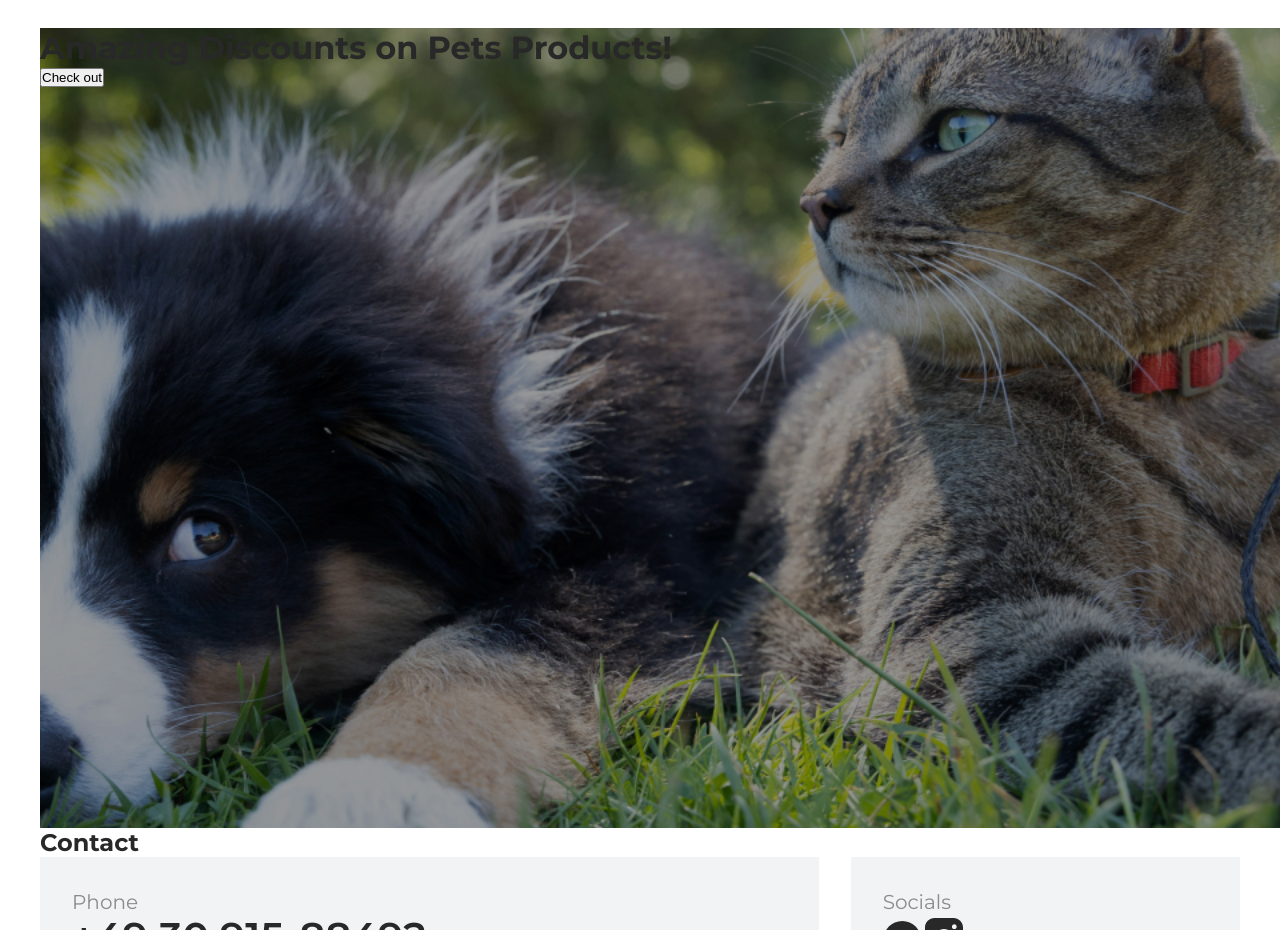
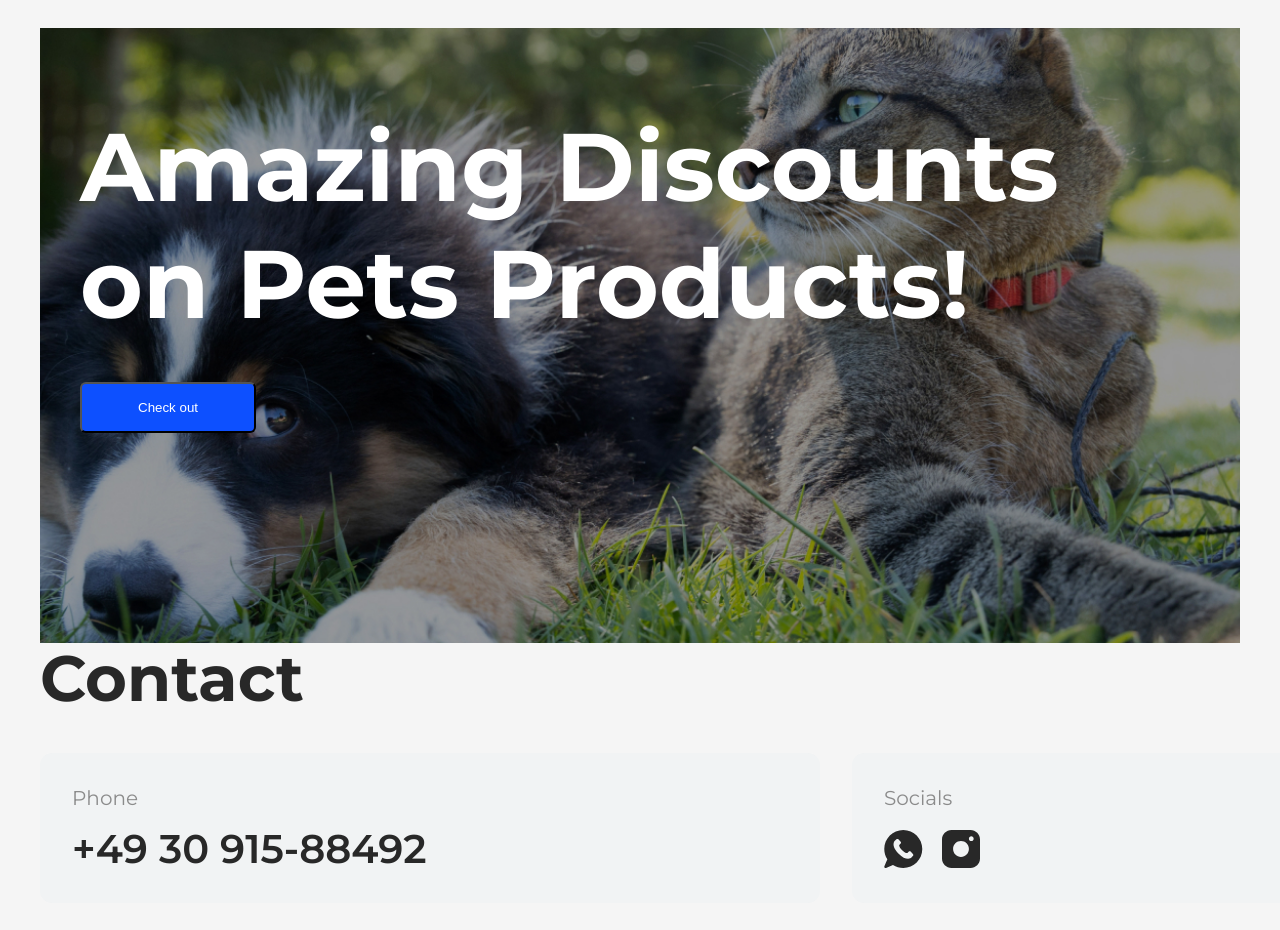
Before and after one commit to ParavoZ17/OnlineShop, a React (Vite) app: page / in a window 1280 px wide. Shown: the part 102-1032 px from the top of the page. Built offline with nearby package versions, Linux system fonts and the light colour scheme.

Commit message:
layout+hero+header+footer done

```diff
--- a/src/components/footer/Footer.jsx
+++ b/src/components/footer/Footer.jsx
@@ -6,7 +6,7 @@ import styles from './Footer.module.css'
 function Footer (){
     return (
         <footer >
-            <h2>Contact</h2>
+            <h2 className={styles.footer_title}>Contact</h2>
             <div className={styles.container}>
             <div className={styles.contactContainer}>
                 <p className={styles.title}>Phone</p>
@@ -14,8 +14,8 @@ function Footer (){
             </div>
             <div className={styles.contactContainer}>
                 <p className={styles.title}>Socials</p>
-                <img src={whatsapp} alt="whatsapp" />
-                <img src={instagram} alt="instagram" />
+                <div className={styles.socialIcons}><img src={whatsapp} alt="whatsapp" />
+                <img src={instagram} alt="instagram" /></div>
             </div>
             <div className={styles.contactContainer}>
                 <p className={styles.title}>Address</p>
--- a/src/components/footer/Footer.module.css
+++ b/src/components/footer/Footer.module.css
@@ -1,10 +1,17 @@
 footer{
     padding-bottom: 80px;
 }
+.footer_title{
+    font-size: 64px;
+    line-height: 110%;
+    margin-bottom: 40px;
+}
 .container{
      display: grid;
-    grid-template-columns: 2fr 1fr;
-    gap: 32px;
+     grid-template-columns: minmax(780px, 2fr) minmax(548px, 1fr);
+  gap: 32px;
+  width: 100%;
+
 
     font-size: 20px;
     font-weight: medium;
@@ -14,10 +21,12 @@ footer{
 
 .contactContainer{
     padding: 32px;
+    border-radius: 12px;
     background-color: #F1F3F4;
 }
 .title {
     color: #8B8B8B;
+    margin-bottom: 16px;
 }
 
 .info {
@@ -25,3 +34,10 @@ footer{
     font-weight: 600;
     line-height: 110%;
 }
+
+.socialIcons{
+    display: flex;
+    justify-content: start;
+    align-items: center;
+    gap: 16px;
+}
--- a/src/components/hero/Hero.jsx
+++ b/src/components/hero/Hero.jsx
@@ -1,8 +1,12 @@
 import styles from './Hero.module.css'
+import { useNavigate } from 'react-router-dom'
 function Hero (){
+    const navigate = useNavigate();
     return (
-        <div className={styles.hero}><h1>Amazing Discounts on Pets Products!</h1>
-        <button>Check out</button></div>
+        <div className={styles.hero}>
+        <h1>Amazing Discounts on Pets Products!</h1>
+        <button onClick={() => navigate('/sales')}>Check out</button>
+        </div>
     )
 
 }
--- a/src/components/hero/Hero.module.css
+++ b/src/components/hero/Hero.module.css
@@ -1,8 +1,21 @@
 .hero {
-  width: 100vw;
-  height: 100vh;
+  max-width: 1440px;
   background-image: url('../../assets/images/hero.jpg');
   background-size: cover;
   background-position: center;
   background-repeat: no-repeat;
+  padding: 80px 40px 210px 40px;
 }
+h1 {
+  max-width: 1000px;
+  font-size: 96px;
+  color: #ffff;
+  margin-bottom: 40px;
+}
+
+.hero > button {
+padding: 16px 56px;
+background-color: #0D50FF;
+color: #ffff;
+border-radius: 6px;
+}
--- a/src/index.css
+++ b/src/index.css
@@ -8,6 +8,7 @@ html, body {
   height: 100%;
   font-family: sans-serif;
   color: #282828;
+  background-color: #F5F5F5;
    font-family: "Montserrat", sans-serif;
   font-style: normal;
 }
--- a/src/main.jsx
+++ b/src/main.jsx
@@ -1,7 +1,9 @@
-import { StrictMode } from 'react'
+
 import { createRoot } from 'react-dom/client'
 import './index.css'
 import App from './App.jsx'
 import { BrowserRouter } from 'react-router-dom'
+import { Provider } from 'react-redux'
+import store from './redux/store.js'
 
-createRoot(document.getElementById('root')).render(<BrowserRouter><App/></BrowserRouter>)
+createRoot(document.getElementById('root')).render(<BrowserRouter><Provider store={store}><App/></Provider></BrowserRouter>)
--- a/src/pages/main/Main.jsx
+++ b/src/pages/main/Main.jsx
@@ -10,4 +10,4 @@ function Main (){
 
 }
 
-export default Main
+export default Main;
--- a/src/redux/slice/categoriesSlice.js
+++ b/src/redux/slice/categoriesSlice.js
@@ -0,0 +1,13 @@
+import { createSlice } from "@reduxjs/toolkit";
+
+const initialState = {
+    categories:0,
+}
+
+const categoriesSlice = createSlice({
+    name: 'categories',
+    initialState,
+    reducers:{},
+})
+
+export default categoriesSlice.reducer;
--- a/src/redux/store.js
+++ b/src/redux/store.js
@@ -0,0 +1,11 @@
+import { configureStore } from "@reduxjs/toolkit";
+import categoriesReducer from './slice/categoriesSlice'
+
+const store = configureStore({
+    reducer:{
+        categoriesReducer,
+    },
+})
+
+
+export default store;
```
